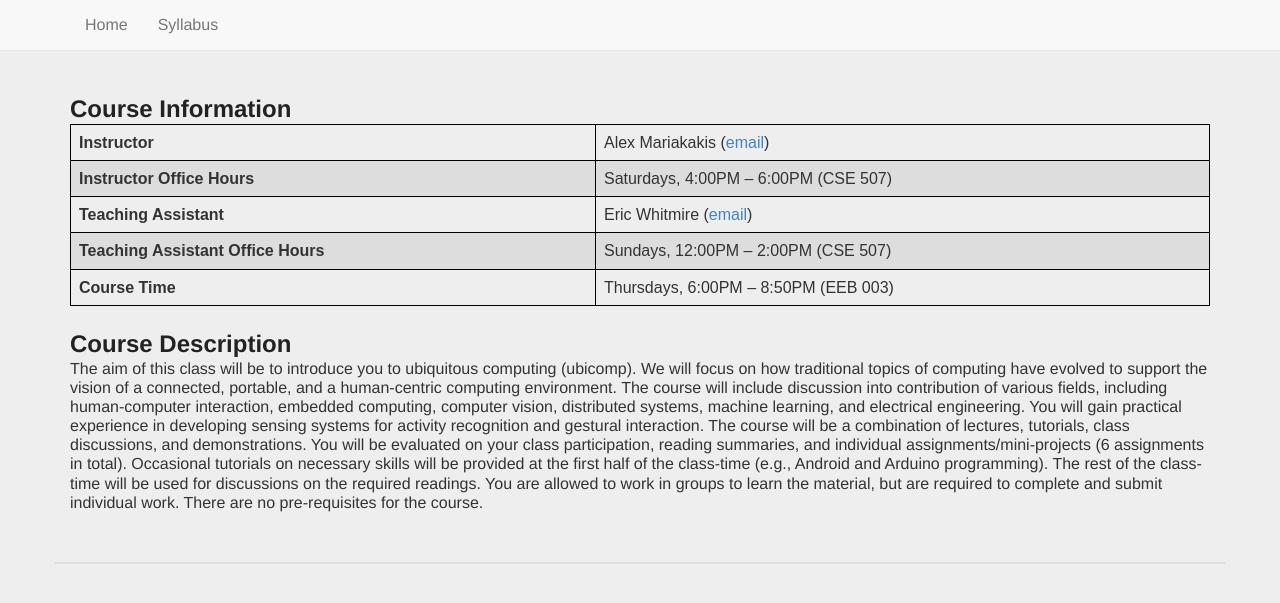
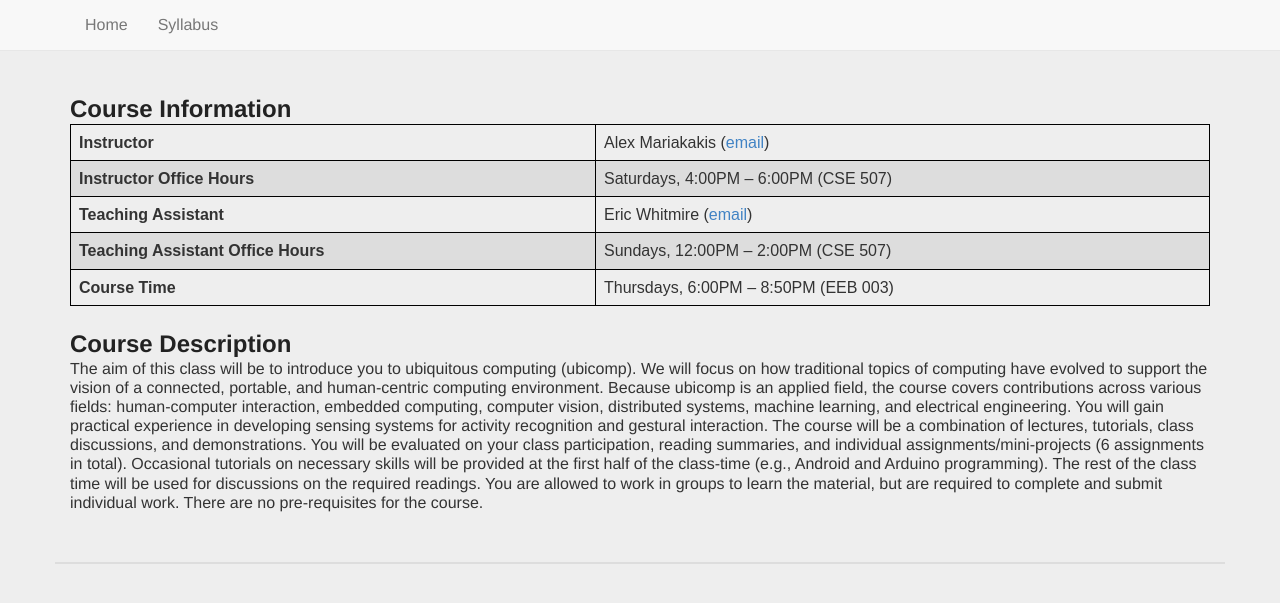
Before and after one commit to mariakakis/mhealth-course, a Jekyll site: the page built from index.html, in a window 1280 px wide. Shown: the top 603 px of the page. Built offline with Jekyll 4.4.1, drawn with Linux system fonts in a browser that asks for light colours; some web fonts are replaced.

Commit message:
Update index.html

```diff
--- a/index.html
+++ b/index.html
@@ -36,11 +36,11 @@
 <div class="row">
   <div class="col-xs-12">
     <h2>Course Description</h2>
-    The aim of this class will be to introduce you to ubiquitous computing (ubicomp). We will focus on how traditional topics of computing have evolved to support the vision of a connected, portable, and a human-centric computing environment. The course will include discussion into contribution of various fields, including human-computer interaction, embedded computing, computer vision, distributed systems, machine learning, and electrical engineering. You will gain practical experience in developing sensing systems for activity recognition and gestural interaction.
+    The aim of this class will be to introduce you to ubiquitous computing (ubicomp). We will focus on how traditional topics of computing have evolved to support the vision of a connected, portable, and human-centric computing environment. Because ubicomp is an applied field, the course covers contributions across various fields: human-computer interaction, embedded computing, computer vision, distributed systems, machine learning, and electrical engineering. You will gain practical experience in developing sensing systems for activity recognition and gestural interaction.
 
     The course will be a combination of lectures, tutorials, class discussions, and demonstrations. You will be evaluated on your class participation, reading summaries, and individual assignments/mini-projects (6 assignments in total).
 
-    Occasional tutorials on necessary skills will be provided at the first half of the class-time (e.g., Android and Arduino programming). The rest of the class-time will be used for discussions on the required readings. You are allowed to work in groups to learn the material, but are required to complete and submit individual work.
+    Occasional tutorials on necessary skills will be provided at the first half of the class-time (e.g., Android and Arduino programming). The rest of the class time will be used for discussions on the required readings. You are allowed to work in groups to learn the material, but are required to complete and submit individual work.
 
     There are no pre-requisites for the course.
   </div>
```
